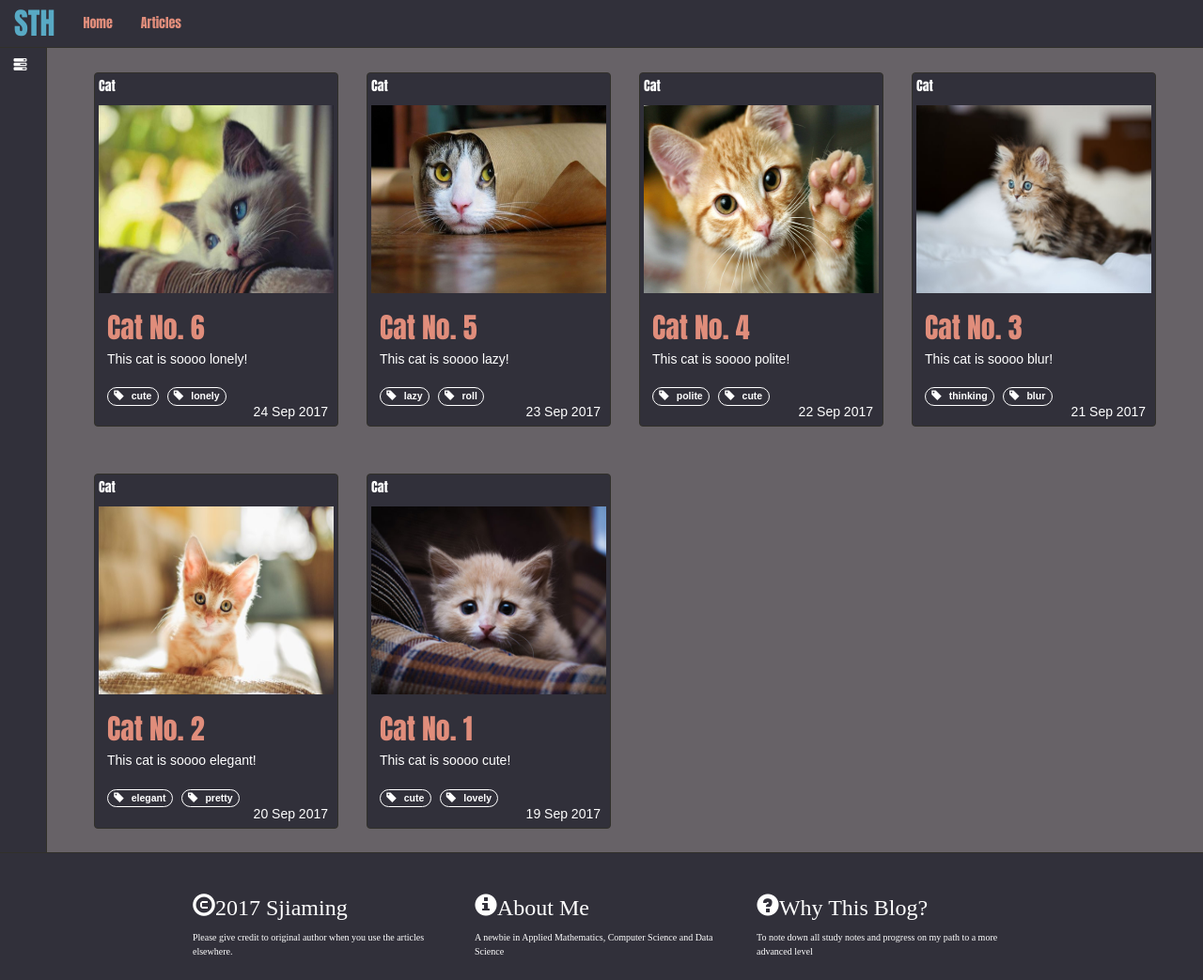
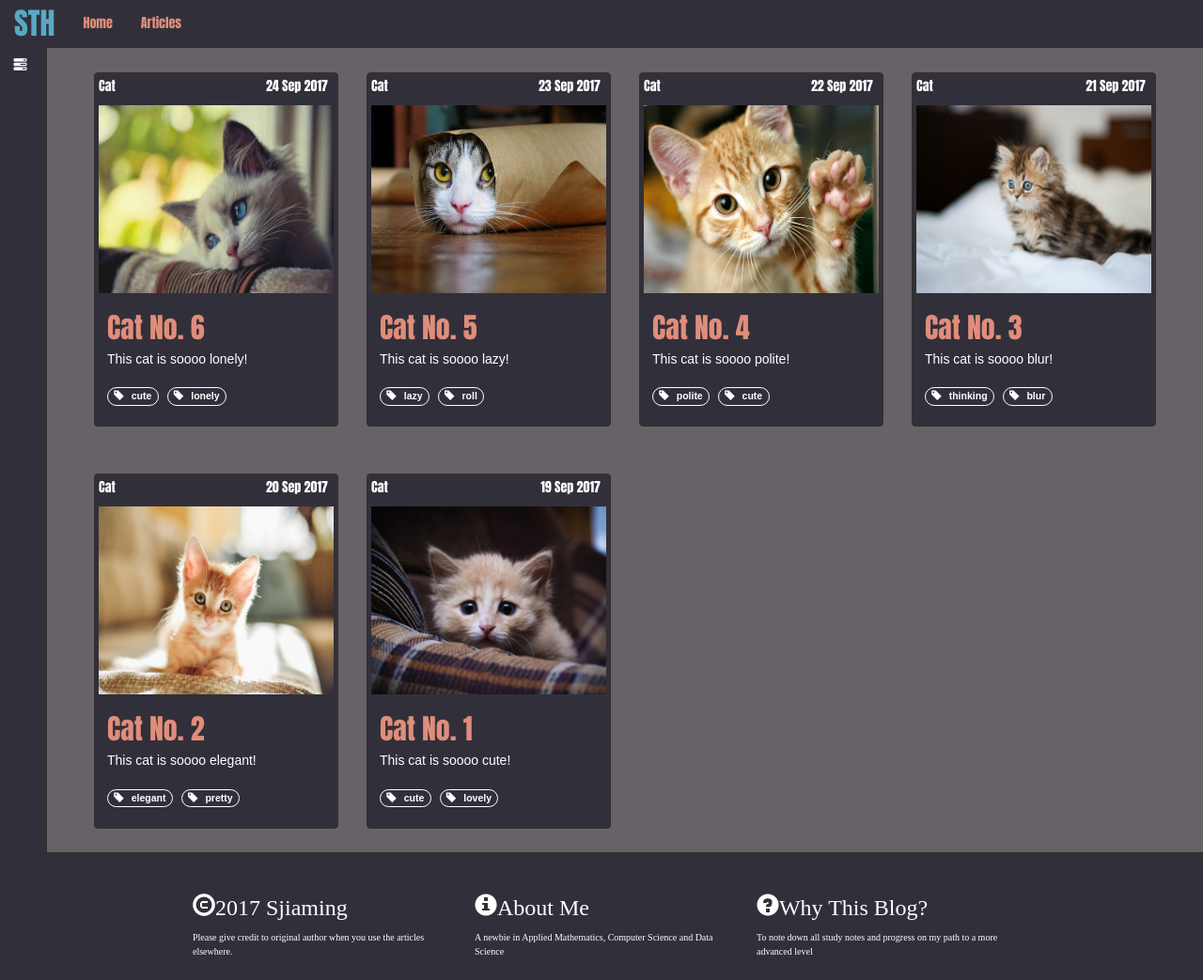
Before and after one commit to sjiaming/BlogSth, a Jekyll site: the page built from blog.html, in a window 1280 px wide and 1043 px high. Shown: the whole window at 94% size. Built offline with Jekyll 4.4.1, drawn with Linux system fonts in a browser that asks for light colours; nearby versions of some CDN libraries.

Commit message:
changed date position

```diff
--- a/blog.html
+++ b/blog.html
@@ -12,7 +12,10 @@ layout: blog_page
 
 	    	<div class="thumbnail">
 
-	  			<p id="top"> {{post.category}} </p>
+	  			<p id="top">
+	  				{{post.category}}
+	  				<span id="block-date"> {{ post.date | date_to_string}} </span>
+	  			</p>
 
 	  			<img src="{{site.baseurl}}{{ post.source }}" class = "image">
 
@@ -29,7 +32,6 @@ layout: blog_page
 			        		<a href="#"><span class="label label-default"><span class="glyphicon glyphicon-tag" aria-hidden="true"></span> {{ tag }}</span></a>
 			        	{% endfor %}
 			        </p>
-			        <p><span class="block-date"> {{ post.date | date_to_string}} </span></p>
 			    </div>
 
 		</div>
```
Also changed, not shown: _includes/css/thumbnail.css (+5 -6 lines).
